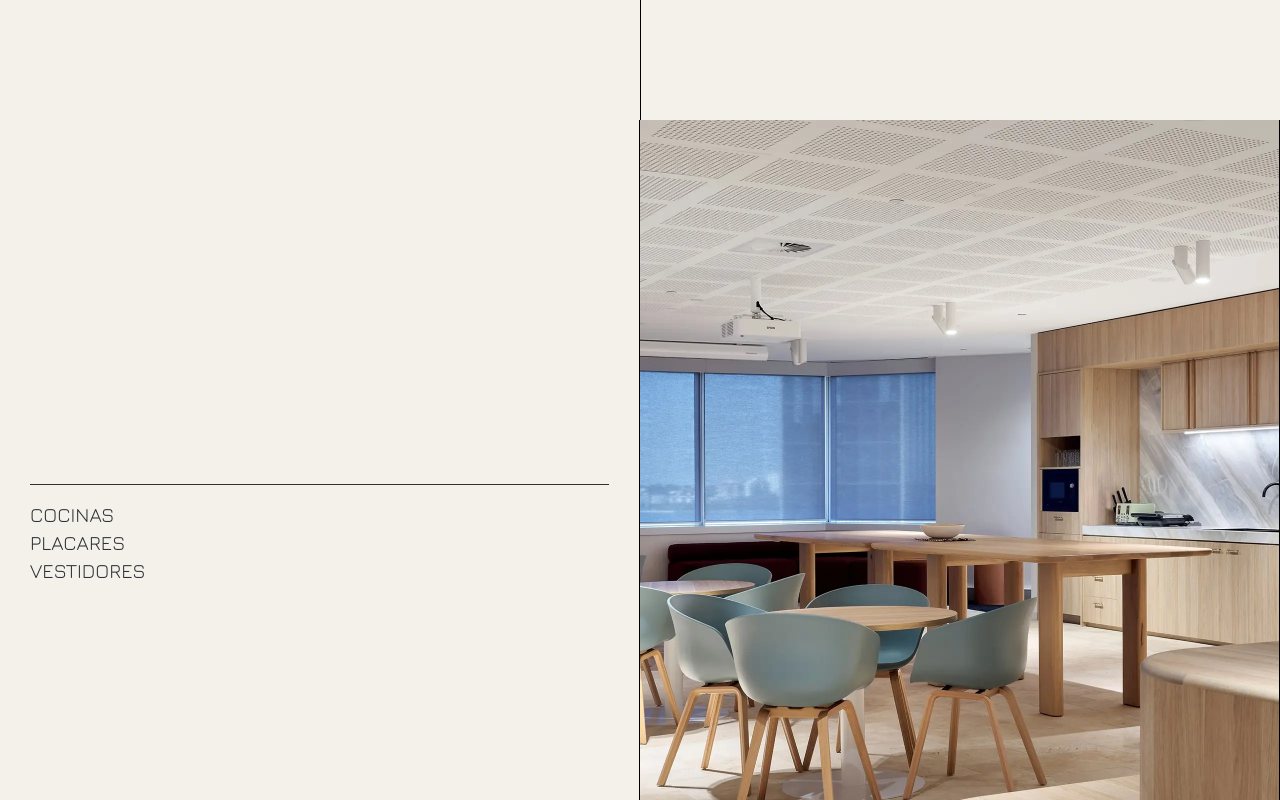
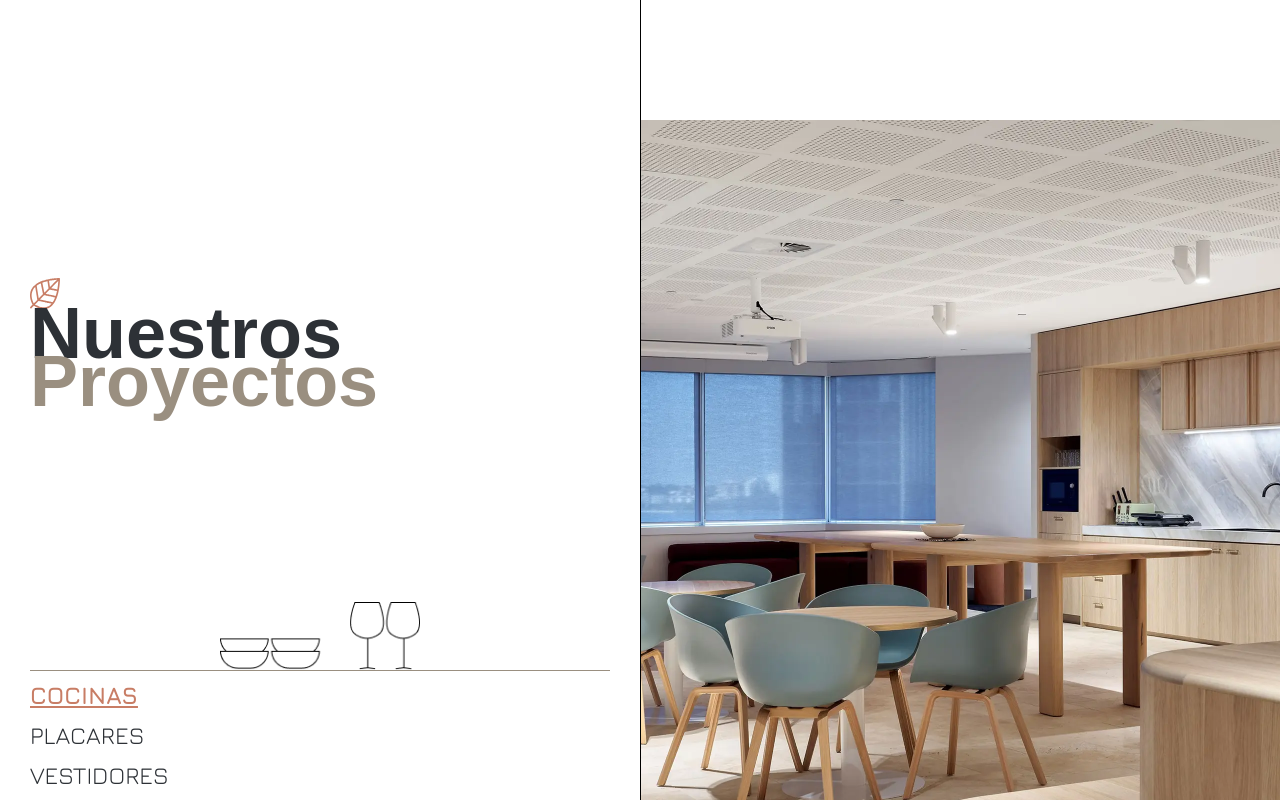
Before and after one commit to GuidoMantegna/mante, a Next.js app: page / in a window 1280 px wide. Shown: the part 1480-2280 px from the top of the page. Built offline with nearby package versions, Linux system fonts and the light colour scheme; a web font is replaced by a local one.

Commit message:
Update Projects Look & Feel

```diff
--- a/app/globals.css
+++ b/app/globals.css
@@ -50,7 +50,8 @@
 } */
 
 body {
-  background: var(--background);
+  background: #ffffff;
+  /* background: var(--background); */
   color: var(--foreground);
   font-family: var(--font-jura), Arial, Helvetica, sans-serif;
 }
@@ -75,12 +76,13 @@ body {
   position: relative;
   padding: 59px 20px 0px 20px;
   display: flex;
-  justify-content: center;
+  /* justify-content: center; */
 }
 
 .section-right {
   flex: 1;
   height: 100%;
+  position: relative;
   padding: 0 20px;
   display: flex;
   flex-direction: column;
--- a/components/projects-section.tsx
+++ b/components/projects-section.tsx
@@ -2,21 +2,47 @@ import Image from "next/image";
 
 export function ProjectsSection() {
   return (
-    <main className="h-svh w-full flex">
-      <section className="section-left relative flex flex-col justify-end w-[35%] px-4 py-12 border-r-1">
-          <div className="border-b mb-4" />
-          <div className="text-xl">
-            <p>COCINAS</p>
-            <p>PLACARES</p>
-            <p>VESTIDORES</p>
+    <main className="section-main">
+      <section className="section-left">
+        <div className="w-full h-full flex flex-col justify-around">
+          {/* SECTION TITLE */}
+          <div>
+            <Image
+              alt="Logo Manté"
+              src="/logo-accent.svg"
+              width={30}
+              height={30}
+            />
+            <h1 className="section-title">Nuestros</h1>
+            <h1 className="section-title text-cancel">Proyectos</h1>
           </div>
+          {/* PROJECTS SELECTOR */}
+          <div className="flex flex-col items-start gap-2">
+            {/* DIVIDER */}
+            <div className="text-xs grid w-full">
+              <Image
+                alt="Dibujo Cocinas"
+                src="/images/cocinas-draw.png"
+                className="my-0 mx-auto"
+                width={200}
+                height={200}
+              />
+              <div className="border-b border-cancel" />
+            </div>
+            <button className="text-2xl font-bold underline text-accent">
+              COCINAS
+            </button>
+            <button className="text-2xl">PLACARES</button>
+            <button className="text-2xl">VESTIDORES</button>
+          </div>
+        </div>
       </section>
-      <section className="section-left relative h-full flex-1 border-r-1">
+      <section className="section-right">
         <Image
           src="/images/splash-3.webp"
           alt="texture"
           fill
-          sizes="100vw"
+          sizes="100%"
           // priority={}
           className="object-cover"
         />
```
Also changed, not shown: public/images/cocinas-draw.png (added).
